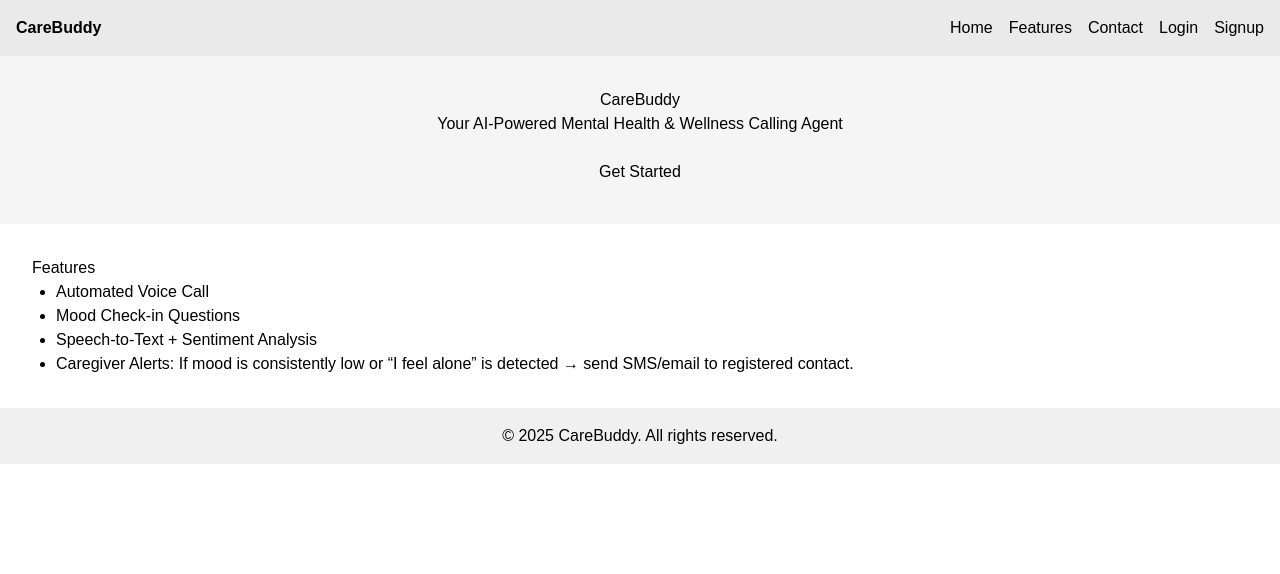
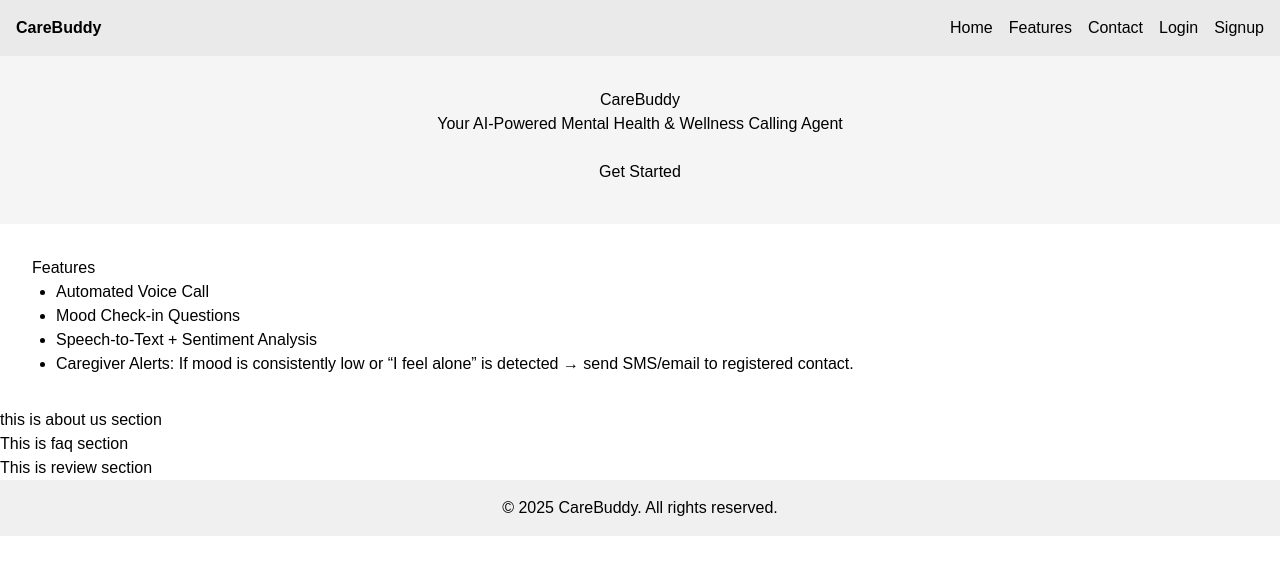
Before and after one commit to Sohan-Rout/CareBuddy, a Next.js app: page / in a window 1280 px wide. Shown: the top 574 px of the page. Built offline with nearby package versions, Linux system fonts and the light colour scheme; no server answers.

Commit message:
added basic page layouts

```diff
--- /dev/null
+++ b/app/components/aboutUs.jsx
@@ -0,0 +1,9 @@
+const AboutUs = () => {
+    return (
+        <div>
+            this is about us section
+        </div>
+    );
+};
+
+export default AboutUs;
--- /dev/null
+++ b/app/components/faq.jsx
@@ -0,0 +1,9 @@
+const Page = () => {
+    return(
+        <>
+        <div>This is faq section</div>
+        </>
+    );
+};
+
+export default Page;
--- /dev/null
+++ b/app/components/reviews.jsx
@@ -0,0 +1,9 @@
+const Reviews = () => {
+    return(
+        <>
+        <div>This is review section</div>
+        </>
+    );
+}
+
+export default Reviews;
--- a/app/page.jsx
+++ b/app/page.jsx
@@ -1,6 +1,9 @@
 import Hero from "@/app/components/hero";
 import Navbar from "@/app/components/navbar";
 import Features from "@/app/components/features";
+import AboutUs from "@/app/components/aboutUs";
+import Faq from "@/app/components/faq";
+import Reviews from "@/app/components/reviews";
 import Footer from "@/app/components/footer";
 
 export default function Home() {
@@ -9,6 +12,9 @@
     <Navbar />
     <Hero />
     <Features />
+    <AboutUs />
+    <Faq />
+    <Reviews />
     <Footer />
     </>
   );
```
